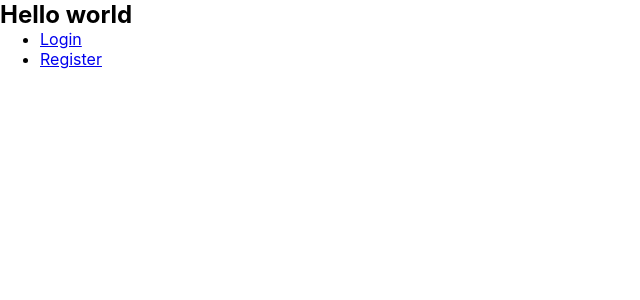
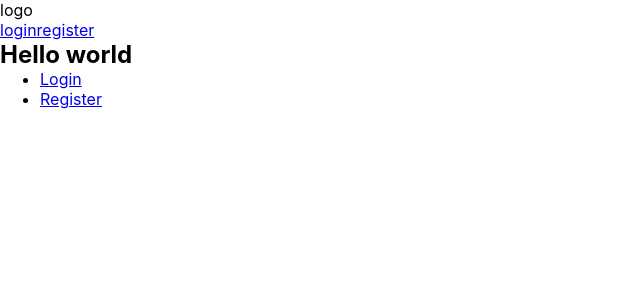
Before and after one commit to Sabmus/personalbudget, a React (Create React App) app: page / in a window 1280 px wide. Shown: the top 300 px of the page, without its empty margins (0-640 px from the left). Built offline with nearby package versions, Linux system fonts and the light colour scheme.

Commit message:
added rtk to manage global user state

```diff
--- /dev/null
+++ b/src/features/auth/authSlice.js
@@ -0,0 +1,23 @@
+import { createSlice } from "@reduxjs/toolkit";
+
+const initialState = {
+  isLoggedIn: false,
+};
+
+export const authSlice = createSlice({
+  name: "auth",
+  initialState,
+  reducers: {
+    logUserIn: (state) => {
+      state.isLoggedIn = true;
+    },
+    logUserOut: (state) => {
+      state.isLoggedIn = false;
+    },
+  },
+});
+
+// Action creators are generated for each case reducer function
+export const { logUserIn, logUserOut } = authSlice.actions;
+
+export default authSlice.reducer;
--- a/src/index.js
+++ b/src/index.js
@@ -3,17 +3,27 @@ import ReactDOM from "react-dom/client";
 import "./index.css";
 import App from "./App";
 import reportWebVitals from "./reportWebVitals";
+import { createBrowserRouter, RouterProvider } from "react-router-dom";
 
-import { createBrowserRouter, RouterProvider } from "react-router-dom";
+import { store } from "./store/rtkStore";
+import { Provider } from "react-redux";
+
+import Root from "./routes/root";
+
 import ErrorPage from "./pages/errorPage";
 import LoginPage from "./pages/loginPage";
 
 const router = createBrowserRouter([
   {
     path: "/",
+    element: <Root />,
+    errorElement: <ErrorPage />,
+    children: [
+      {
+        index: true,
         element: <App />,
-    errorElement: <ErrorPage />,
       },
+
       {
         path: "login",
         element: <LoginPage />,
@@ -22,12 +32,16 @@ const router = createBrowserRouter([
         path: "register",
         element: <div>register page</div>,
       },
+    ],
+  },
 ]);
 
 const root = ReactDOM.createRoot(document.getElementById("root"));
 root.render(
   <React.StrictMode>
+    <Provider store={store}>
       <RouterProvider router={router} />
+    </Provider>
   </React.StrictMode>
 );
 
--- /dev/null
+++ b/src/routes/root.jsx
@@ -0,0 +1,22 @@
+import { Outlet, Link } from "react-router-dom";
+
+const Root = () => {
+  return (
+    <div>
+      <span>logo</span>
+      <div>
+        <span>
+          <Link to={"login"}>login</Link>
+        </span>
+        <span>
+          <Link to={"register"}>register</Link>
+        </span>
+      </div>
+      <div>
+        <Outlet />
+      </div>
+    </div>
+  );
+};
+
+export default Root;
--- /dev/null
+++ b/src/store/rtkStore.js
@@ -0,0 +1,8 @@
+import { configureStore } from "@reduxjs/toolkit";
+import authReducer from "../features/auth/authSlice";
+
+export const store = configureStore({
+  reducer: {
+    auth: authReducer,
+  },
+});
```
Lines whose indentation alone changed are shown as unchanged.
